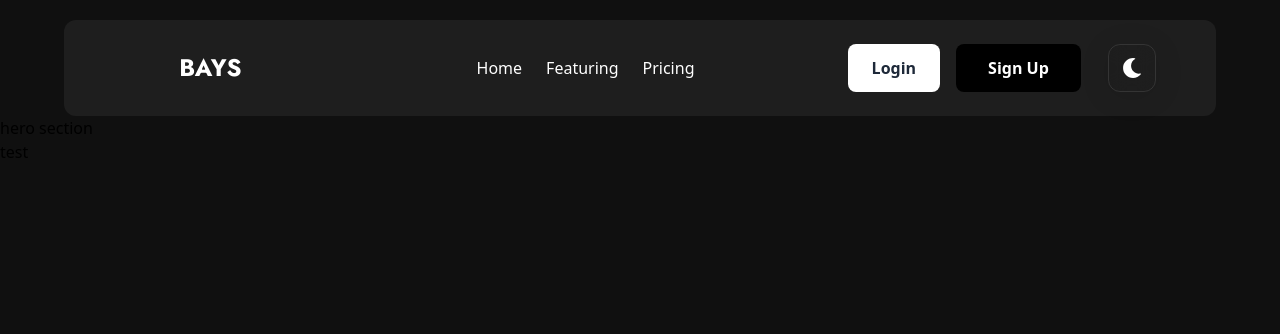
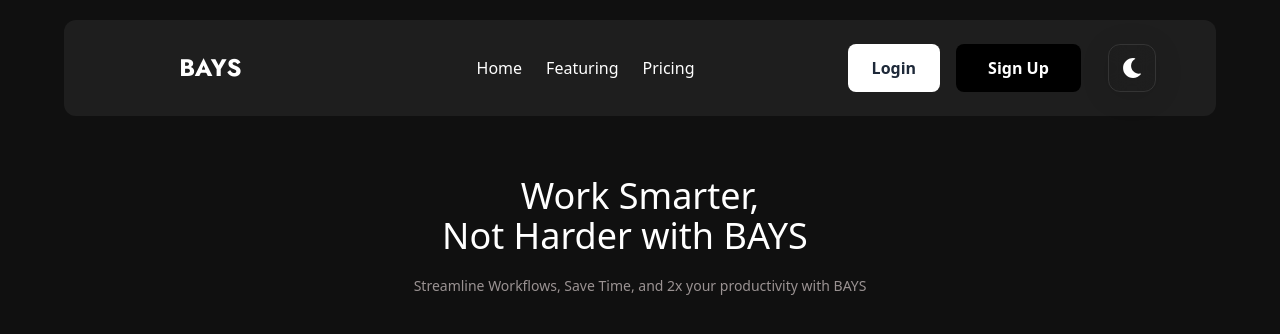
Before and after one commit to berkcantelseren/Bays, a Next.js app: page / in a window 1280 px wide. Shown: the top 334 px of the page. Built offline with nearby package versions, Linux system fonts and the light colour scheme.

Commit message:
started hero layout

```diff
--- a/app/components/Home/Hero/Hero.js
+++ b/app/components/Home/Hero/Hero.js
@@ -1,8 +1,15 @@
 export default function Hero() {
   return (
-    <div>
-      hero section
-      <div>test</div>
+    <div className=" flex w-[70%] justify-center mx-auto mt-15 h-[65vh]">
+      <div className="text-center">
+        <h1 className="text-white text-4xl">Work Smarter,</h1>
+        <span className="block ml-[-30px] text-white text-4xl">
+          Not Harder with <span className="">BAYS</span>
+        </span>
+        <p className="text-sm text-[#F6E9E9]/60 mt-5">
+          Streamline Workflows, Save Time, and 2x your productivity with BAYS
+        </p>
+      </div>
     </div>
   );
 }
```
